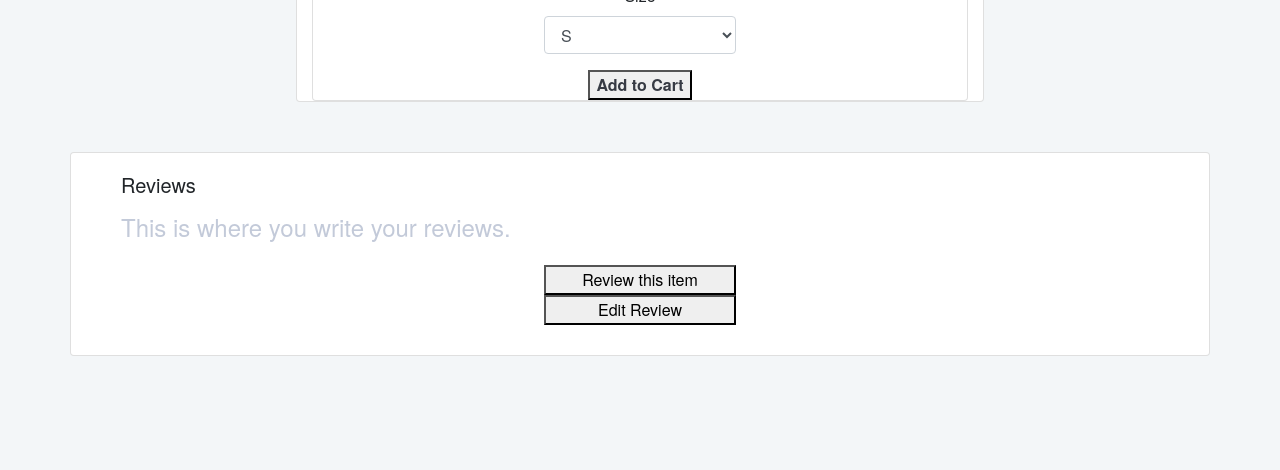
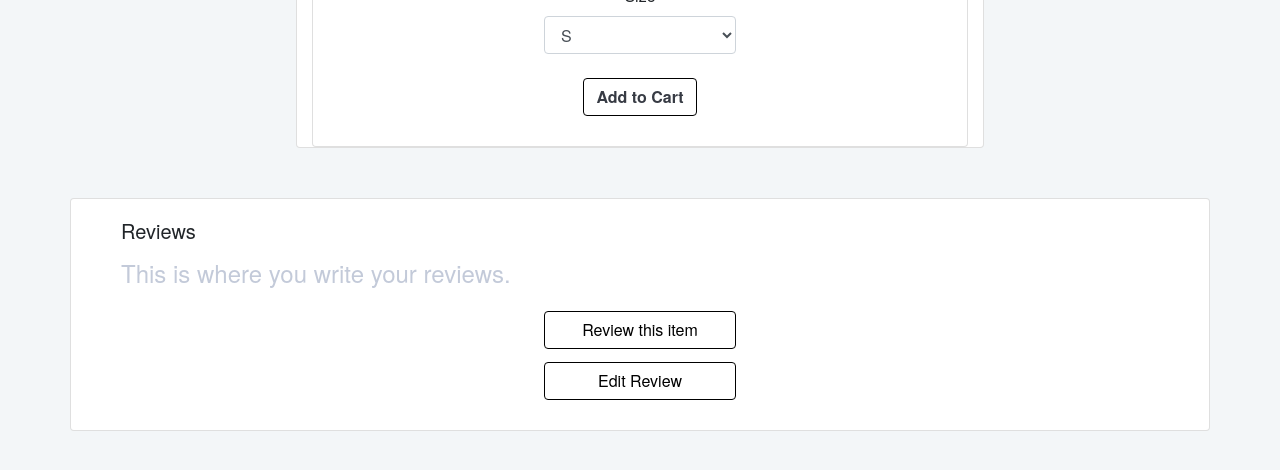
Before and after one commit to jimdoan4/Project-ShoppingApp-React, a React (Create React App) app in the folder client/: page /cart/1 in a window 1280 px wide. Shown: the part 702-1172 px from the top of the page. Before the commit the page ends 1108 px from the top, so only its background shows below. Built offline with nearby package versions, Linux system fonts and the light colour scheme; no server answers; a web font is replaced by a local one.

Commit message:
added buttons

```diff
--- a/client/src/App.js
+++ b/client/src/App.js
@@ -90,7 +90,7 @@ class App extends Component {
 						<Route exact path="/nutrition" component={Nutrition} />
 						<Route exact path="/gym" component={Gym} />
 						<Route exact path="/forum" component={Forum} />
-						<Route exact path="/cart/:itemid" component={Cart} />
+						<Route exact path="/cart/:apparelId" component={Cart} />
 						<Route exact path="/:apparelId" component={FullItemPage} />
 					</Switch>
 				</div>
--- a/client/src/components/ApparelItem.js
+++ b/client/src/components/ApparelItem.js
@@ -6,6 +6,7 @@ import { Container } from 'react-bootstrap';
 import { Jumbotron } from 'react-bootstrap';
 import { Card } from 'react-bootstrap';
 import { Form } from 'react-bootstrap';
+import { Button } from 'react-bootstrap';
 
 class ApparelItem extends Component {
 	state = {
@@ -124,8 +125,8 @@ class ApparelItem extends Component {
 									</Form.Control>
                                         </Container>
 								</Form.Group>
-                            <Container style= {{ textAlign: 'center'}}>
-                                <button>
+                            <Container style= {{ textAlign: 'center', marginBottom: '30px', marginTop: '8px'}}>
+                                <Button style= {{ backgroundColor: 'white', borderColor: 'black'}}>
 								<Link
 									to={{
 										pathname: `/cart/${this.state.apparelId}`,
@@ -134,7 +135,7 @@ class ApparelItem extends Component {
 								>
 									Add to Cart
 								</Link>
-                                </button>
+                                </Button>
                                 </Container>
 							</Card>
 						</Card>
@@ -144,12 +145,16 @@ class ApparelItem extends Component {
 								<Card.Title className="container">Reviews</Card.Title>
 								<Card.Text className="container">This is where you write your reviews.</Card.Text>
 							</Card.Body>
-							<button className="container" style={{ width: '12rem' }}>
+							<div className= 'row'>
+							<Button className="container" style={{ width: '12rem', backgroundColor: 'white', borderColor: 'white', color: 'black', borderColor: 'black' }}>
 								Review this item
-							</button>
-							<button className="container" style={{ width: '12rem', marginBottom: '30px' }}>
+							</Button>
+								</div>
+								<div className= 'row'>
+							<Button className="container" style={{ width: '12rem', marginBottom: '30px', backgroundColor: 'white', borderColor: 'white', color: 'black', borderColor: 'black', marginTop: '13px' }}>
 								Edit Review
-							</button>
+							</Button>
+							</div>
 						</Card>
 					</div>
 				</form>
--- a/client/src/components/Cart.js
+++ b/client/src/components/Cart.js
@@ -3,7 +3,7 @@ import ApparelItem from './ApparelItem';
 
 class Cart extends Component {
 	state = {
-		apparelId: this.props.match.params.itemid,
+		apparelId: this.props.match.params.apparelId,
 		userCart: []
 	};
 	addThisItem = () => {
--- a/client/src/components/Home.js
+++ b/client/src/components/Home.js
@@ -218,10 +218,6 @@ export default class Home extends Component {
 						</div>
 						</div>
 
-
-
-
-
 		);
 	}
 }
```
